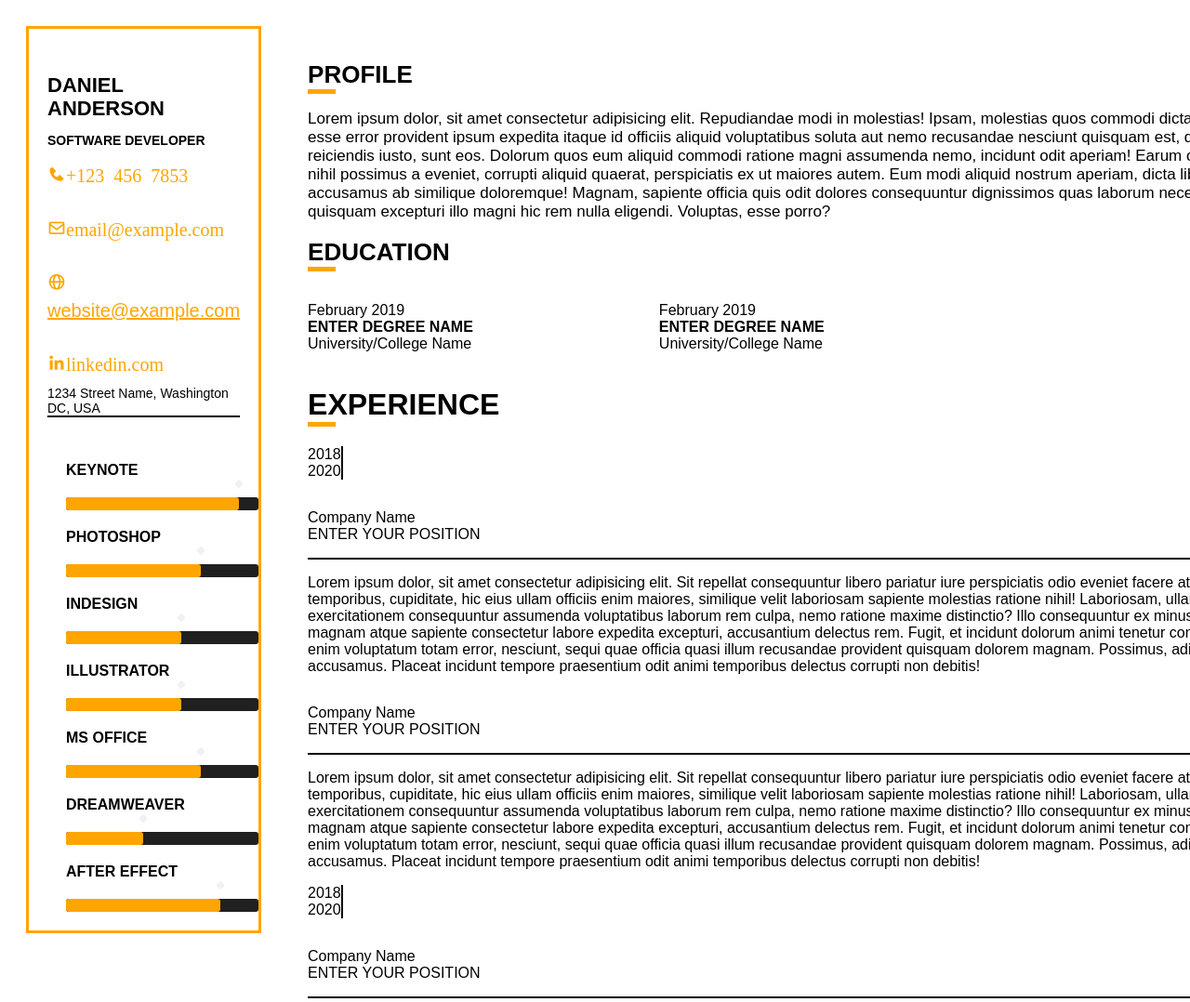
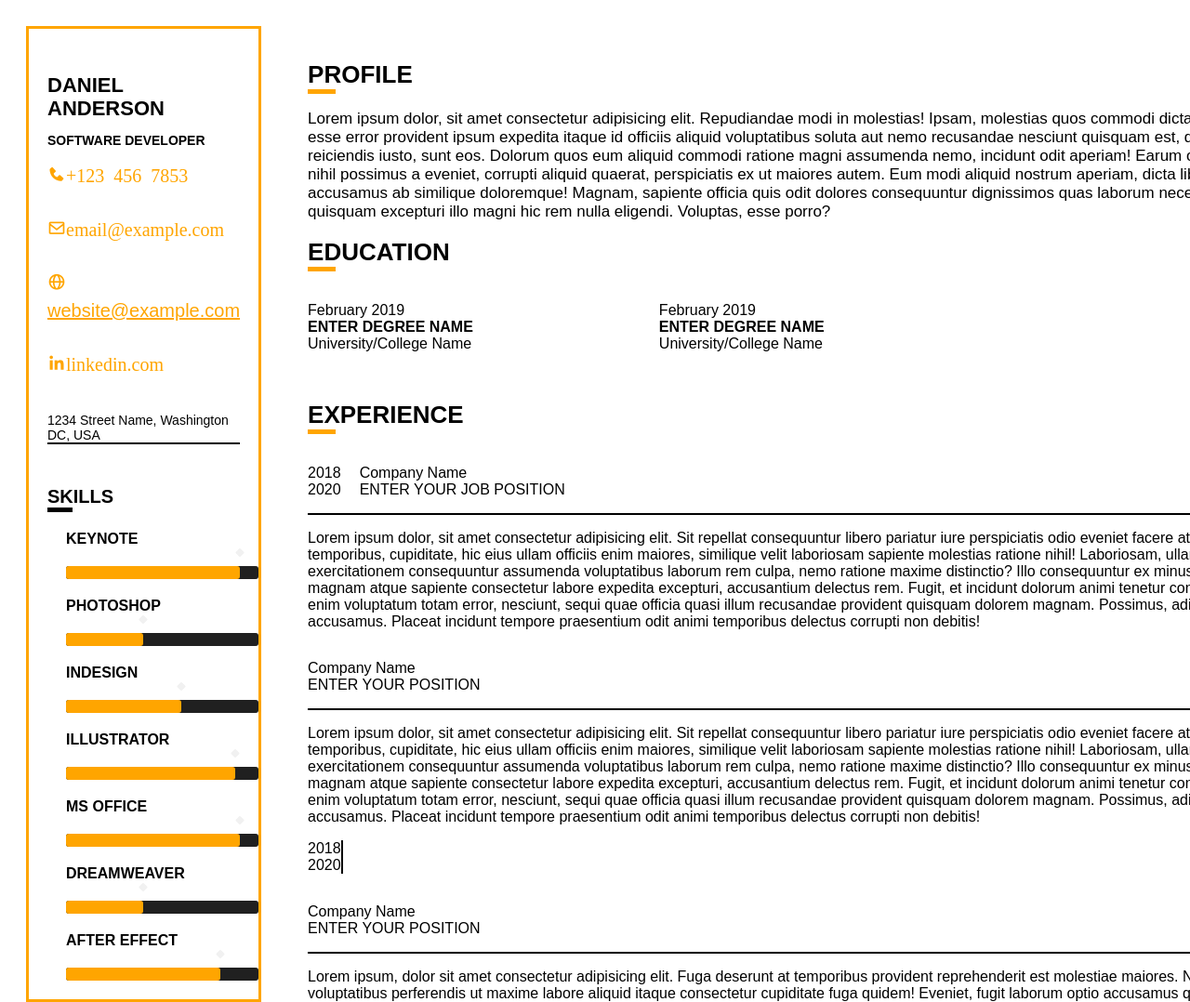
Before and after one commit to yuldashev-nodir/modern-resume, a plain HTML site: page index.html in a window 1280 px wide. Shown: the top 1078 px of the page at 93% size. Drawn offline with nearby package versions, Linux system fonts and the light colour scheme.

Commit message:
new additions added

```diff
--- a/index.html
+++ b/index.html
@@ -25,12 +25,14 @@
                 <a class="phone" href="#"><i class='bx bxs-phone'>+123 456 7853</i></a> <br> <br>
                 <a class="email" href="#"><i class='bx bx-envelope'>email@example.com</i></a> <br> <br>
                 <a class="globe" href="#"><i class='bx bx-globe'></i>website@example.com</a> <br> <br>
-                <a class="linkedin" href="#"><i class='bx bxl-linkedin'>linkedin.com</i></a>
+                <a class="linkedin" href="#"><i class='bx bxl-linkedin'>linkedin.com</i></a> <br> <br>
                 </div>
             </div>
 
 
             <p class="pp">1234 Street Name, Washington DC, USA</p> <br>
+
+            <h2 class="ss">SKILLS</h2>
 
             <!-- <div class="skills">
                 <h2 class="ss">SKILLS</h2> <br>
@@ -50,7 +52,7 @@
                 Keynote
             </div>
             <div class="skill-bar">
-                <div class="skill-per"  style="max-width: 90%;"></div>
+                <div class="skill-per"  style="max-width: 99%;"></div>
             </div>
         </div>
         <div class="skill">
@@ -58,7 +60,7 @@
                 Photoshop
             </div>
             <div class="skill-bar">
-                <div class="skill-per"  style="max-width: 70%;"></div>
+                <div class="skill-per"  style="max-width: 40%;"></div>
             </div>
         </div>
         <div class="skill">
@@ -74,7 +76,7 @@
                 Illustrator
             </div>
             <div class="skill-bar">
-                <div class="skill-per"  style="max-width: 60%;"></div>
+                <div class="skill-per"  style="max-width: 88%;"></div>
             </div>
         </div>
         <div class="skill">
@@ -82,7 +84,7 @@
                 MS Office
             </div>
             <div class="skill-bar">
-                <div class="skill-per"  style="max-width: 70%;"></div>
+                <div class="skill-per"  style="max-width: 100%;"></div>
             </div>
         </div>
         <div class="skill">
@@ -114,13 +116,11 @@
                 <p>February 2019 <br> <b>ENTER DEGREE NAME</b> <br> University/College Name</p>
                 <p>February 2019 <br><b>ENTER DEGREE NAME</b> <br> University/College Name</p>
             </div>
-
-            <div class="four">
-                <h1 class="fr">EXPERIENCE</h1>
-                <p class="br"> 2018 <br>2020</p>
-            </div>
-            <div class="flx">
-                <p>Company Name <br>ENTER YOUR POSITION</p>
+                <br>
+            <h1 class="third">EXPERIENCE</h1>
+            <div class="flex1">
+                <p>2018 <br> 2020</p>
+                <p>Company Name <br> ENTER YOUR JOB POSITION</p>
             </div>
 
             <p>Lorem ipsum dolor, sit amet consectetur adipisicing elit. Sit repellat consequuntur libero pariatur iure perspiciatis odio eveniet facere at vel temporibus, cupiditate, hic eius ullam officiis enim maiores, similique velit laboriosam sapiente molestias ratione nihil! Laboriosam, ullam exercitationem consequuntur assumenda voluptatibus laborum rem culpa, nemo ratione maxime distinctio? Illo consequuntur ex minus non veritatis magnam atque sapiente consectetur labore expedita excepturi, accusantium delectus rem. Fugit, et incidunt dolorum animi tenetur consectetur enim voluptatum totam error, nesciunt, sequi quae officia quasi illum recusandae provident quisquam dolorem magnam. Possimus, adipisci accusamus. Placeat incidunt tempore praesentium odit animi temporibus delectus corrupti non debitis!</p>
--- a/style.css
+++ b/style.css
@@ -11,7 +11,6 @@
     width: 280px;
     padding: 20px;
     border: 3px solid orange;
-    /* border-radius: 10px; */
 }
 
 .img img {
@@ -49,7 +48,8 @@
 }
 .ss{
     border-bottom: 5px solid black;
-    width: 30px;
+    width: 27px;
+    font-size: 20px;
 }
 
 .skills p, .skills span {
@@ -81,6 +81,7 @@
     background: orange;
     border-radius: 3px;
     position: relative;
+    margin-right: 20px;
 
 }
 
@@ -140,6 +141,12 @@
     display: flex;
     gap: 200px;
 }
+.flex1{
+    display: flex;
+    gap: 200px;
+    border-bottom: 2px solid black;
+    gap: 20px;
+}
 .flx{
  display: flex;
  gap: 200px;
```
